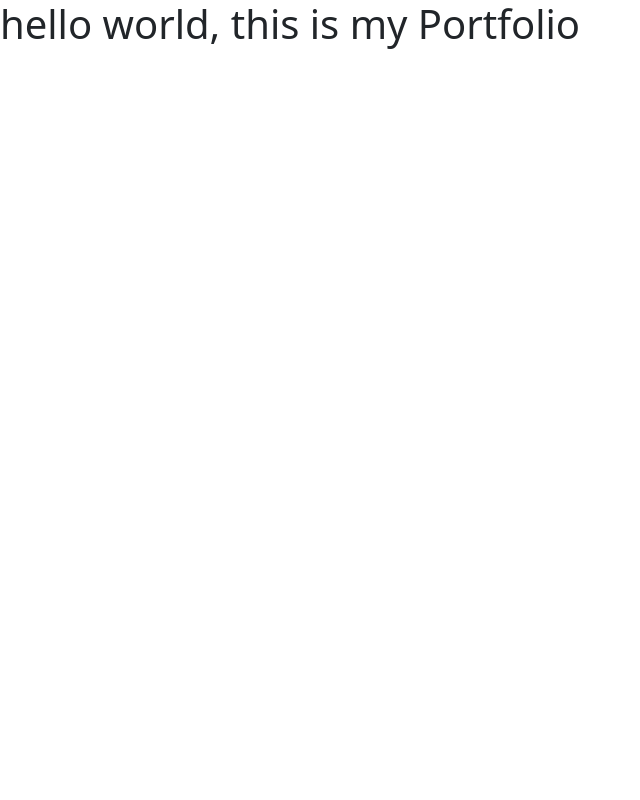
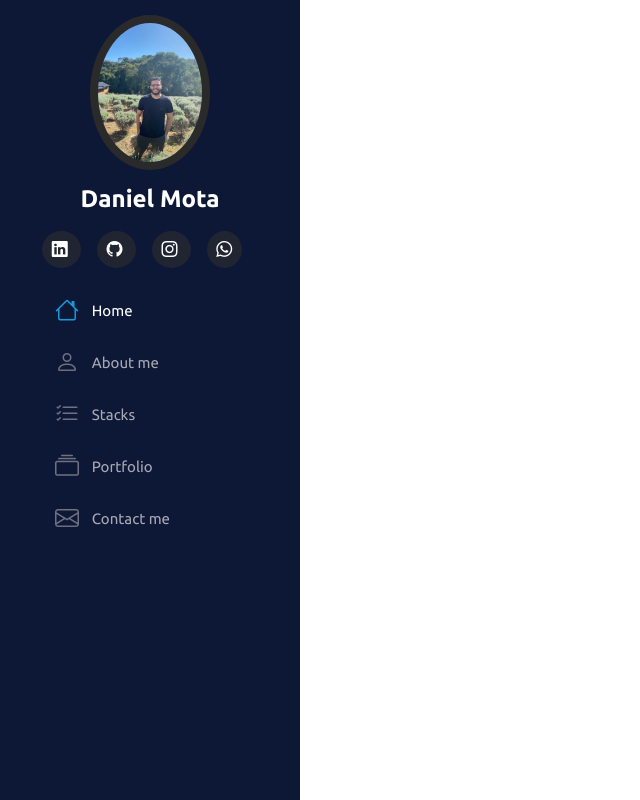
Before and after one commit to danmota96/portfolio, a Flask app: page / in a window 1280 px wide. Shown: the whole page, without its empty margins (0-640 px from the left). Run offline with Flask 2, Linux system fonts and the light colour scheme; some libraries are stand-ins or nearby versions.

Commit message:
feat(header): implement navbar & header

```diff
--- a/static/style.css
+++ b/static/style.css
@@ -0,0 +1,88 @@
+@import url("https://fonts.googleapis.com/css2?family=Ubuntu:ital,wght@0,300;0,400;0,500;0,700;1,300;1,400;1,500;1,700&display=swap");
+
+html,
+body {
+  font-family: Ubuntu, Arial;
+  width: 100%;
+  height: 100%;
+}
+
+#header {
+  position: fixed;
+  top: 0;
+  left: 0;
+  bottom: 0;
+  background: #0d1836;
+  overflow-y: auto;
+  width: 300px;
+  transition: all ease-in-out 0.5s;
+  padding: 0 15px;
+  z-index: 9997;
+}
+
+#header .profile img {
+  margin: 15px auto;
+  display: block;
+  width: 120px;
+  border: 8px solid #2a2a2b;
+  border-radius: 50%;
+}
+
+#header .profile h1 {
+  font-size: 24px;
+  margin: 0;
+  padding: 0;
+  font-weight: 600;
+  text-align: center;
+  color: #ffff;
+}
+
+#header .profile .social-links a {
+  font-size: 1rem;
+  background: #212431;
+  color: #fff;
+  padding: 0.6rem;
+  margin-right: 1rem;
+  border-radius: 50%;
+  transition: 0.3s;
+  text-decoration: none;
+}
+
+#header .profile .social-links a:hover {
+  background: #149ddd;
+}
+
+.nav-menu {
+  padding: 1.5rem;
+}
+
+.nav-menu a,
+.nav-menu a:focus {
+  display: flex;
+  align-items: center;
+  color: #a8a9b4;
+  transition: 0.3s;
+  font-size: 15px;
+}
+
+.nav-menu a i,
+.nav-menu a:focus i {
+  font-size: 24px;
+  padding-right: 0.8rem;
+  color: #6f7180;
+}
+
+.nav-menu a:hover,
+.nav-menu .active,
+.nav-menu .active:focus,
+.nav-menu li:hover > a {
+  text-decoration: none;
+  color: #fff;
+}
+
+.nav-menu a:hover i,
+.nav-menu .active i,
+.nav-menu .active:focus i,
+.nav-menu li:hover > a i {
+  color: #149ddd;
+}
--- a/templates/index.html
+++ b/templates/index.html
@@ -1,17 +1,71 @@
 <!DOCTYPE html>
 <html lang="en">
+
 <head>
-    <meta charset="UTF-8">
-    <meta http-equiv="X-UA-Compatible" content="IE=edge">
-    <meta name="viewport" content="width=device-width, initial-scale=1.0">
-    <link rel="stylesheet" href="../static/bootstrap/css/bootstrap.css">
-    <link rel="stylesheet" href="../static/style.css">
-    <link rel="icon" href="../static/img/code.png" type="image/png">
-    <title>Daniel Mota - Portfolio</title>
+  <meta charset="UTF-8" />
+  <meta http-equiv="X-UA-Compatible" content="IE=edge" />
+  <meta name="viewport" content="width=device-width, initial-scale=1.0" />
+  <link rel="stylesheet" href="../static/bootstrap/css/bootstrap.css" />
+  <link rel="stylesheet" href="../static/style.css" />
+  <link rel="icon" href="../static/img/code.png" type="image/png" />
+  <link rel="stylesheet" href="https://cdn.jsdelivr.net/npm/bootstrap-icons@1.9.1/font/bootstrap-icons.css" />
+  <title>Daniel Mota - Portfolio</title>
 </head>
+
 <body>
-    <h1>hello world, this is my Portfolio</h1>
-    <script src="../static/bootstrap/js/bootstrap.bundle.min.js"></script>
-    <script src="../static/script.js"> </script>
+  <aside id="header">
+    <section class="profile">
+      <img src="../static/img/profile.jpg" alt="Daniel´s photo" />
+      <h1>Daniel Mota</h1>
+      <div class="social-links mt-4 text-center">
+
+        <a target="_blank" https://www.linkedin.com/in/danmota96/">
+          <i class="bi bi-linkedin"></i>
+        </a>
+
+        <a target="_blank" href="https://github.com/danmota96">
+          <i class="bi bi-github"></i>
+        </a>
+
+        <a target="_blank" href="https://www.instagram.com/dandan.ms/">
+          <i class="bi bi-instagram"></i>
+        </a>
+
+        <a target="_blank"
+          href="https://api.whatsapp.com/send/?phone=5527998003895&text&type=phone_number&app_absent=0">
+          <i class="bi bi-whatsapp"></i>
+        </a>
+
+      </div>
+    </section>
+
+    <nav id='navbar' class="nav-menu">
+      <ul class="nav flex-column">
+          <li class="nav-item">
+              <a class="nav-link active" aria-current="page" href="#home"><i class="bi bi-house"
+                      aria-hidden="true"></i> Home</a>
+          </li>
+          <li class="nav-item">
+              <a class="nav-link" href="#about"><i class="bi bi-person" aria-hidden="true"></i> About me</a>
+          </li>
+          <li class="nav-item">
+              <a class="nav-link" href="#stacks"><i class="bi bi-list-check" aria-hidden="true"></i>
+                  Stacks</a>
+          </li>
+          <li class="nav-item">
+              <a class="nav-link" href="#portfolio"><i class="bi bi-collection" aria-hidden="true"></i>
+                  Portfolio</a>
+          </li>
+          <li class="nav-item">
+              <a class="nav-link" href="#contact"><i class="bi bi-envelope" aria-hidden="true"></i> Contact me</a>
+          </li>
+      </ul>
+  </nav>
+
+    </nav>
+  </aside>
+  <script src="../static/bootstrap/js/bootstrap.bundle.min.js"></script>
+  <script src="../static/script.js"></script>
 </body>
+
 </html>
```
Also changed, not shown: static/img/profile.jpg (added).
